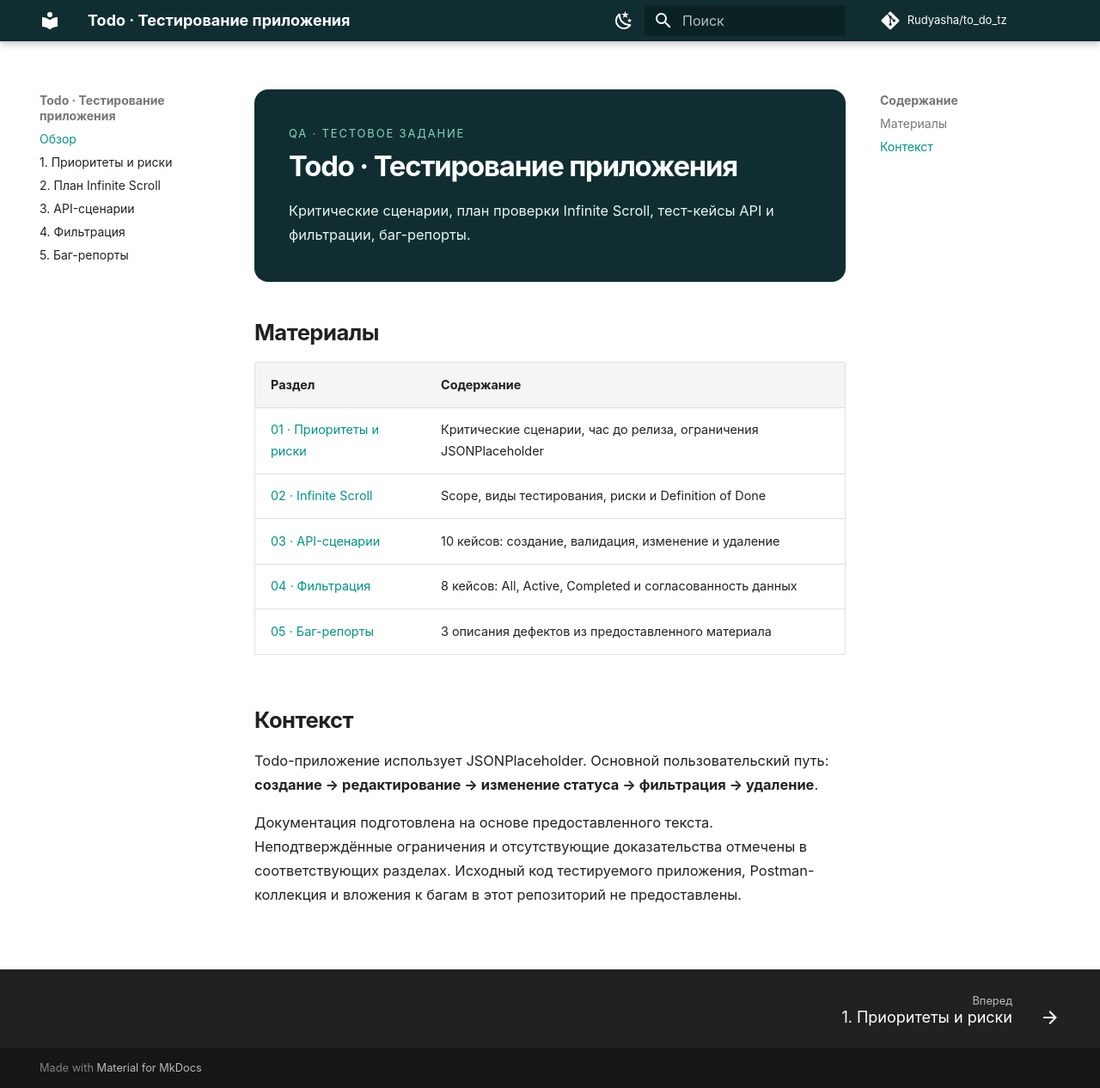
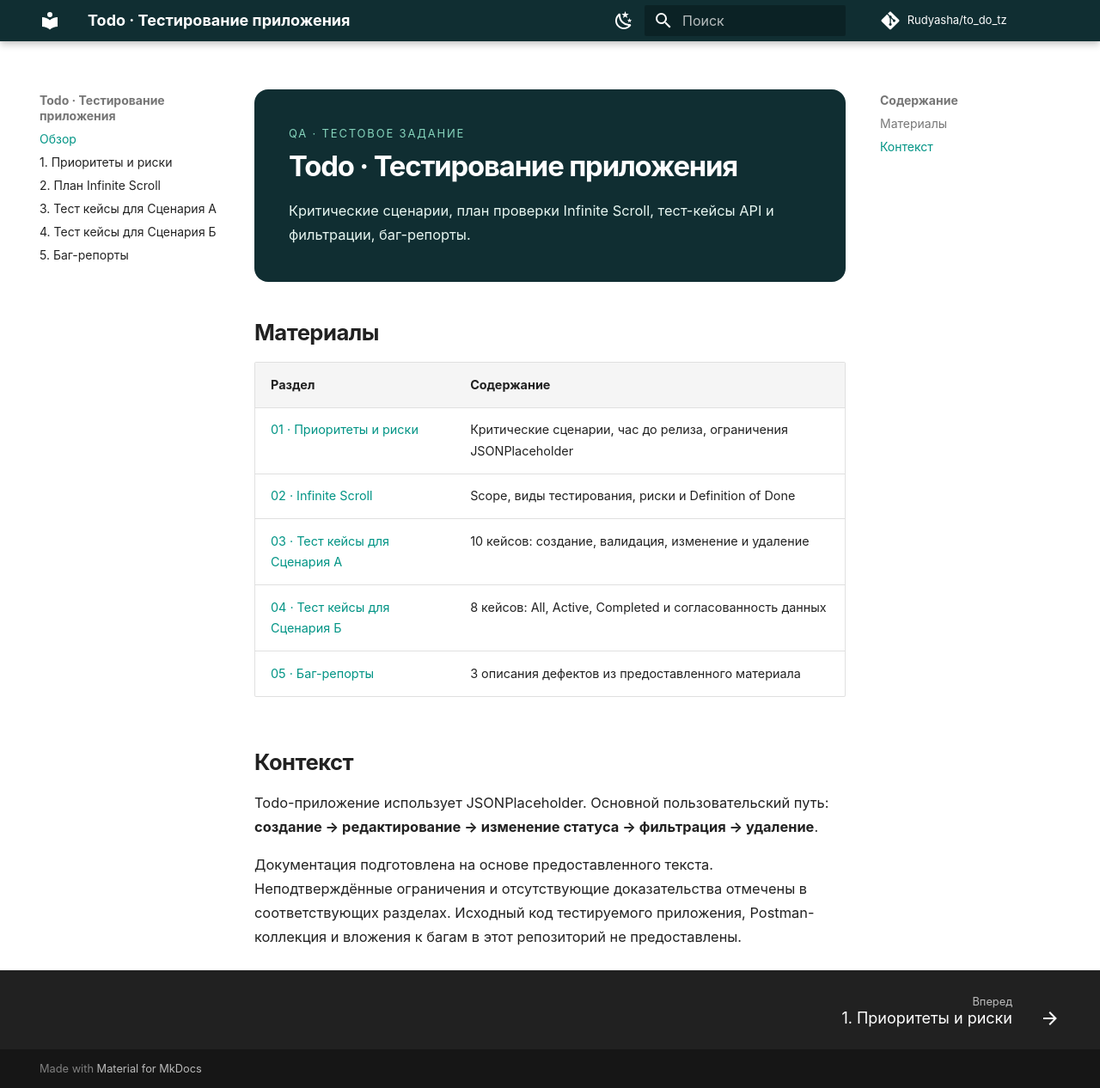
Before and after one commit to Rudyasha/to_do_tz, an MkDocs documentation site: the page built from docs/index.md, in a window 1280 px wide and 1266 px high. Shown: the whole window at 86% size. Built offline with MkDocs 1.6.1 and Material for MkDocs 9.7.7, drawn with Linux system fonts in a browser that asks for light colours; comment, search, counter and statistics services are not loaded.

Commit message:
Rename case sections to Scenario A and Scenario B

```diff
--- a/docs/index.md
+++ b/docs/index.md
@@ -13,8 +13,8 @@
 | --- | --- |
 | [01 · Приоритеты и риски](task-1.md) | Критические сценарии, час до релиза, ограничения JSONPlaceholder |
 | [02 · Infinite Scroll](task-2.md) | Scope, виды тестирования, риски и Definition of Done |
-| [03 · API-сценарии](task-3.md) | 10 кейсов: создание, валидация, изменение и удаление |
-| [04 · Фильтрация](task-4.md) | 8 кейсов: All, Active, Completed и согласованность данных |
+| [03 · Тест кейсы для Сценария А](task-3.md) | 10 кейсов: создание, валидация, изменение и удаление |
+| [04 · Тест кейсы для Сценария Б](task-4.md) | 8 кейсов: All, Active, Completed и согласованность данных |
 | [05 · Баг-репорты](task-5.md) | 3 описания дефектов из предоставленного материала |
 
 ## Контекст
--- a/mkdocs.yml
+++ b/mkdocs.yml
@@ -32,8 +32,8 @@ nav:
   - Обзор: index.md
   - 1. Приоритеты и риски: task-1.md
   - 2. План Infinite Scroll: task-2.md
-  - 3. API-сценарии: task-3.md
-  - 4. Фильтрация: task-4.md
+  - 3. Тест кейсы для Сценария А: task-3.md
+  - 4. Тест кейсы для Сценария Б: task-4.md
   - 5. Баг-репорты: task-5.md
 plugins:
   - search:
```
Also changed, not shown: docs/task-3.md (+1 -1 lines), docs/task-4.md (+1 -1 lines).
